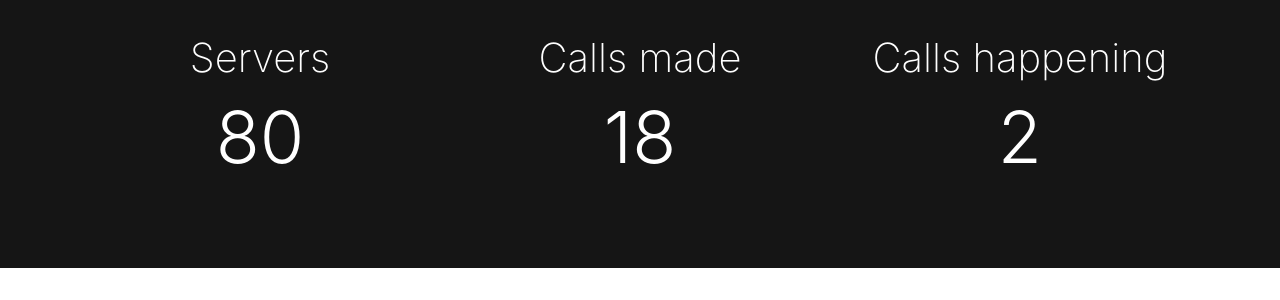
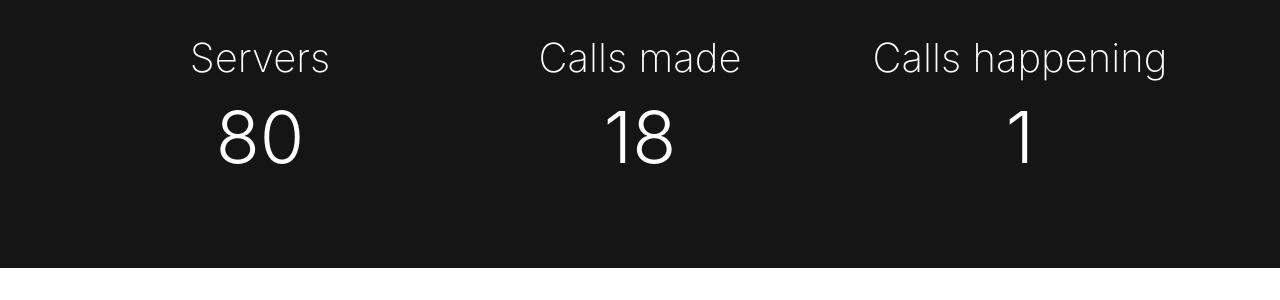
Before and after one commit to tumblenet/tnphone.tumblenet.ga, a Jekyll site: the page built from index.html, in a window 1280 px wide and 900 px high, scrolled down 443 px. Shown: the part 167-467 px from the top of the window. Built offline with Jekyll 4.4.1, drawn with Linux system fonts in a browser that asks for light colours; nearby versions of some CDN libraries.

Commit message:
Update Phones feed

```diff
--- a/_data/phones.json
+++ b/_data/phones.json
@@ -1,5 +1,5 @@
 {
 	"callsMade": 18,
 	"servers": 80,
-	"currentCalls": 2
+	"currentCalls": 1
 }
```
